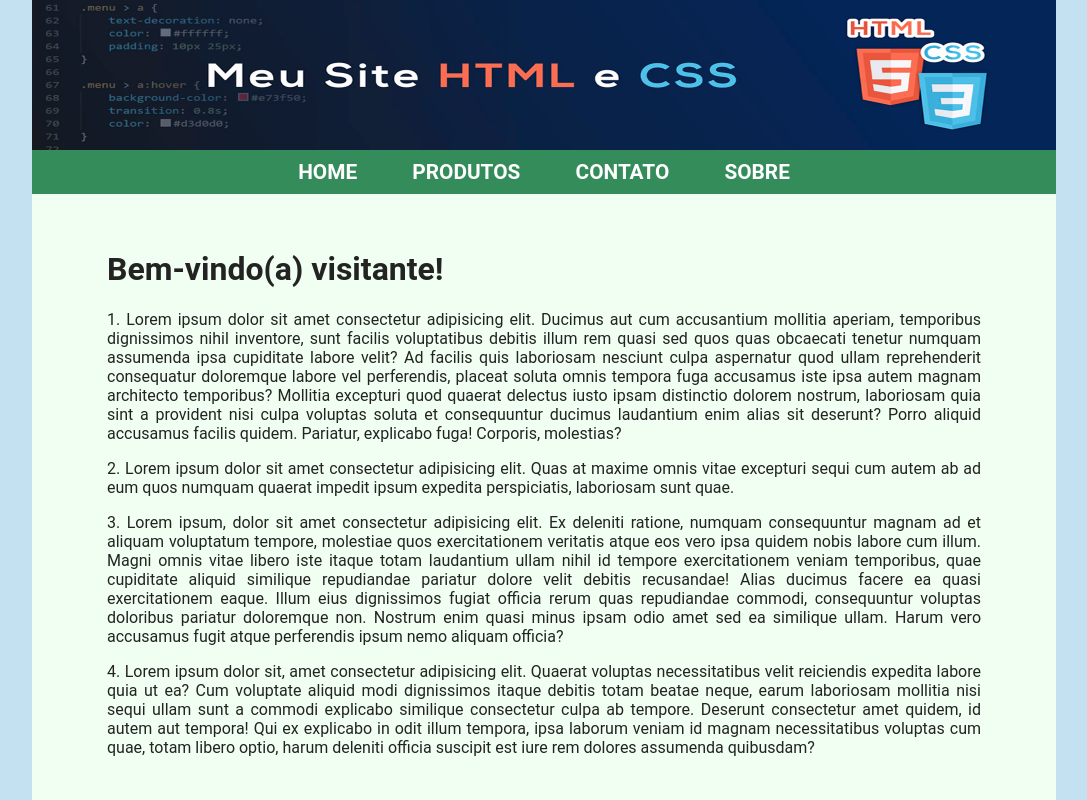
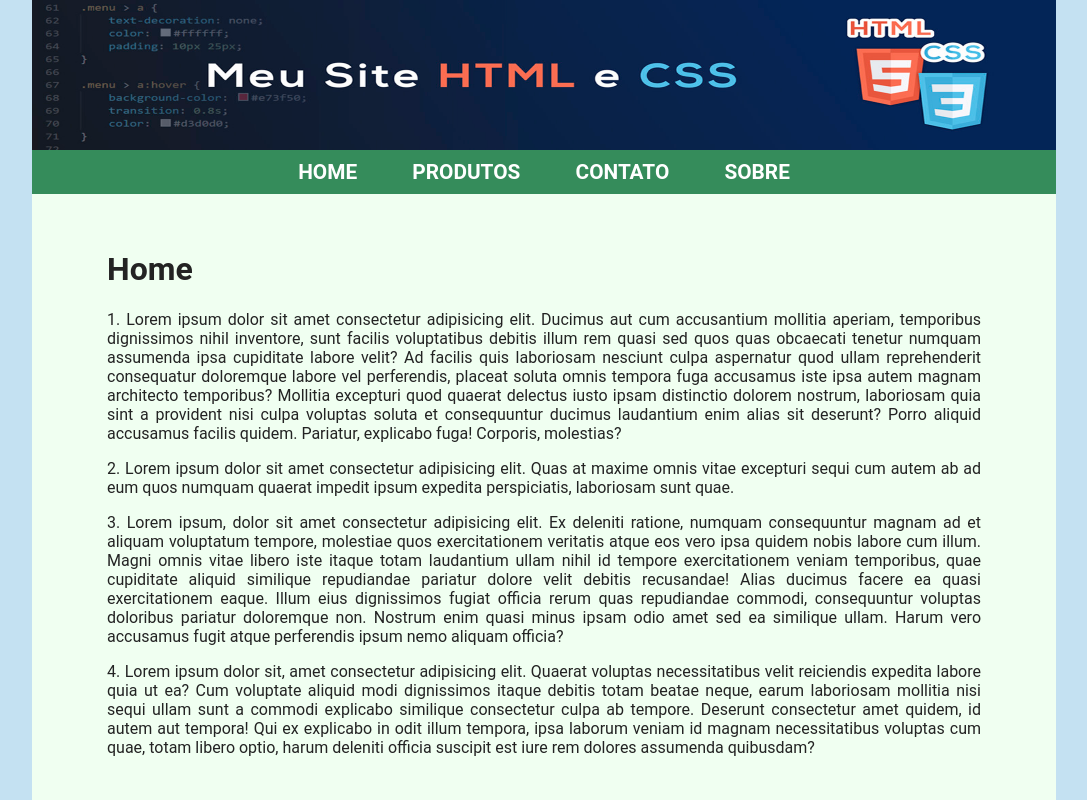
Before and after one commit to alvarenga-allan/prof_Marnei, a plain HTML site: page Estrutura_básica_site/index.html in a window 1280 px wide. Shown: the top 800 px of the page, without its empty margins (96-1183 px from the left). Drawn offline with Linux system fonts and the light colour scheme.

Commit message:
add novas páginas

```diff
--- a/Estrutura_básica_site/index.html
+++ b/Estrutura_básica_site/index.html
@@ -27,7 +27,7 @@
         </div> <!-- fecha menu -->
 
         <div class="corpo">
-            <h1>Bem-vindo(a) visitante!</h1>
+            <h1>Home</h1>
 
             <p>1. Lorem ipsum dolor sit amet consectetur adipisicing elit. Ducimus aut cum accusantium mollitia aperiam, temporibus dignissimos nihil inventore, sunt facilis voluptatibus debitis illum rem quasi sed quos quas obcaecati tenetur numquam assumenda ipsa cupiditate labore velit? Ad facilis quis laboriosam nesciunt culpa aspernatur quod ullam reprehenderit consequatur doloremque labore vel perferendis, placeat soluta omnis tempora fuga accusamus iste ipsa autem magnam architecto temporibus? Mollitia excepturi quod quaerat delectus iusto ipsam distinctio dolorem nostrum, laboriosam quia sint a provident nisi culpa voluptas soluta et consequuntur ducimus laudantium enim alias sit deserunt? Porro aliquid accusamus facilis quidem. Pariatur, explicabo fuga! Corporis, molestias?</p>
 
```
